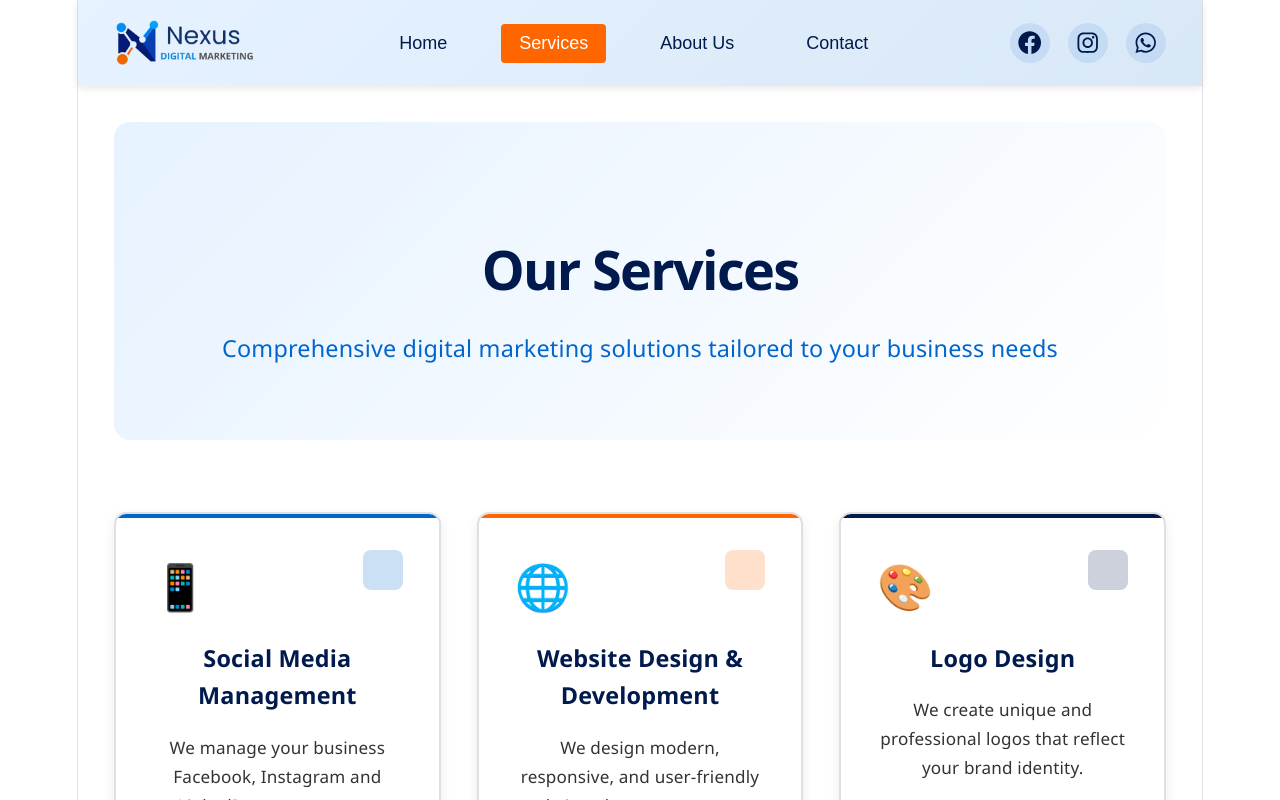
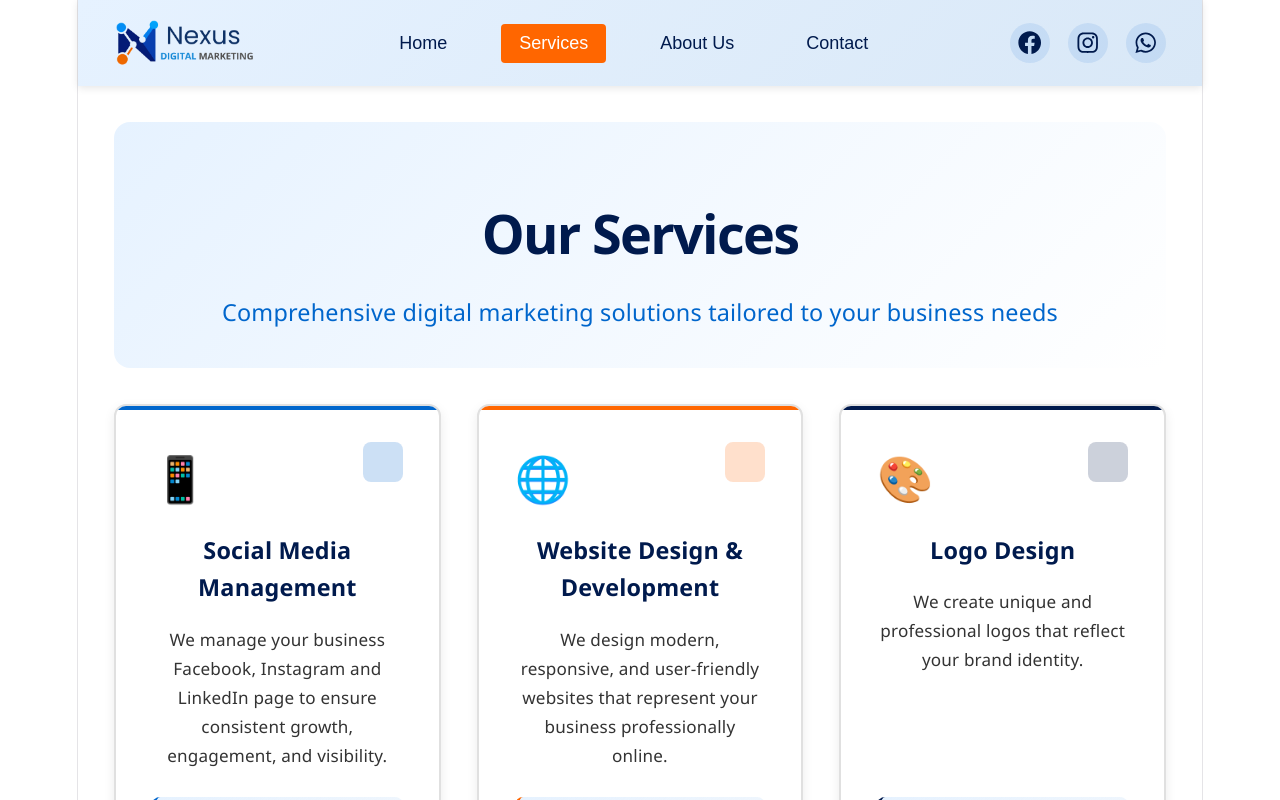
Before and after one commit to semamboccus-a11y/nexus-digital-marketing, a React (Vite) app: page / in a window 1280 px wide. Both pictures are taken after a click on the button "Services". Shown: the top 800 px of the page. Built offline with nearby package versions, Linux system fonts and the light colour scheme.

Commit message:
Reduce top padding on Services, About Us, and Contact pages for immediate content visibility

```diff
--- a/src/styles/AboutUs.css
+++ b/src/styles/AboutUs.css
@@ -5,10 +5,11 @@
 /* About Header */
 .about-header {
   text-align: center;
-  padding: 4rem 2rem;
+  padding: 2rem 2rem;
   background: linear-gradient(135deg, var(--light-blue) 0%, var(--white) 100%);
   border-radius: 16px;
-  margin-bottom: 4rem;
+  margin-bottom: 2rem;
+  margin-top: 0;
 }
 
 .about-header h1 {
--- a/src/styles/Contact.css
+++ b/src/styles/Contact.css
@@ -5,10 +5,11 @@
 /* Contact Header */
 .contact-header {
   text-align: center;
-  padding: 4rem 2rem;
+  padding: 2rem 2rem;
   background: linear-gradient(135deg, var(--light-blue) 0%, var(--white) 100%);
   border-radius: 16px;
-  margin-bottom: 4rem;
+  margin-bottom: 2rem;
+  margin-top: 0;
 }
 
 .contact-header h1 {
--- a/src/styles/Services.css
+++ b/src/styles/Services.css
@@ -5,10 +5,11 @@
 /* Services Header */
 .services-header {
   text-align: center;
-  padding: 4rem 2rem;
+  padding: 2rem 2rem;
   background: linear-gradient(135deg, var(--light-blue) 0%, var(--white) 100%);
   border-radius: 16px;
-  margin-bottom: 4rem;
+  margin-bottom: 2rem;
+  margin-top: 0;
 }
 
 .services-header h1 {
```
